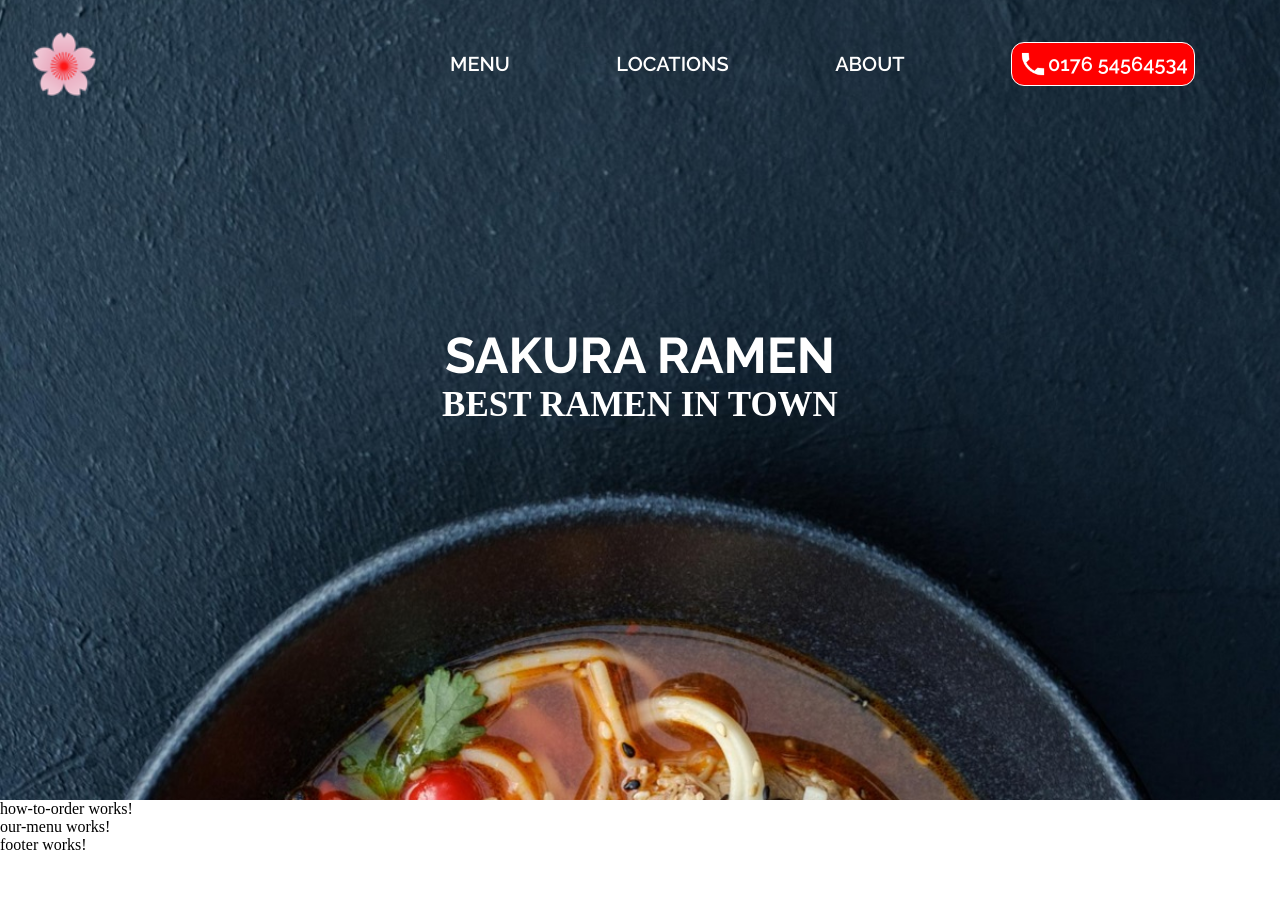
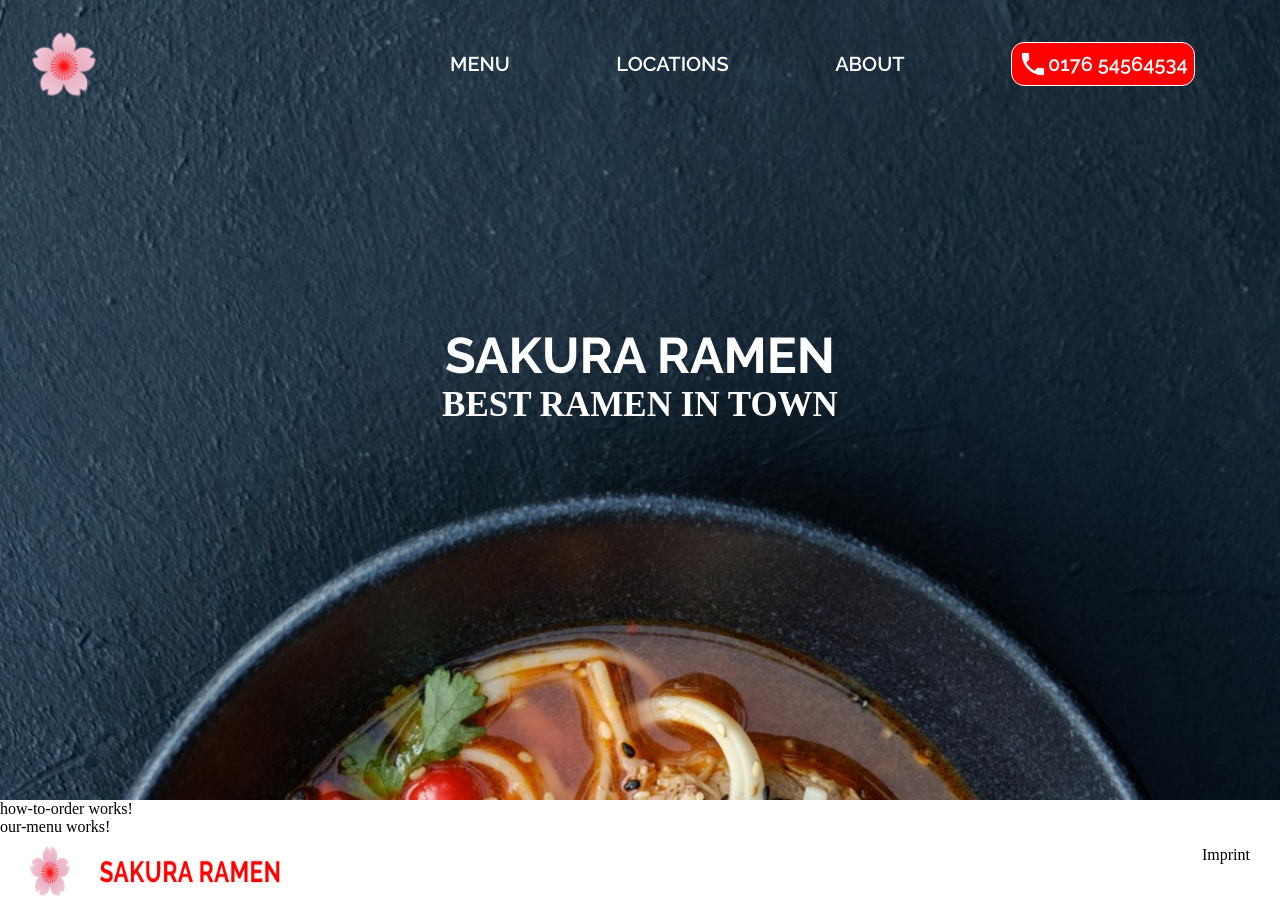
Before and after one commit to Ama-kon/Test-Angular-, an Angular app: page / in a window 1280 px wide. Before the commit the page ends 854 px from the top, so only its background shows below. Built offline with nearby package versions, Linux system fonts and the light colour scheme.

Commit message:
footer styling & content

```diff
--- a/src/app/shared/components/footer/footer.component.html
+++ b/src/app/shared/components/footer/footer.component.html
@@ -1 +1,4 @@
-<p>footer works!</p>
+<footer>
+  <img src="./../../../../assets/img/saklogo.png" alt="logo" />
+  <a href="imprint">Imprint</a>
+</footer>
--- a/src/app/shared/components/footer/footer.component.scss
+++ b/src/app/shared/components/footer/footer.component.scss
@@ -0,0 +1,13 @@
+footer {
+    display: flex;
+    justify-content: space-between;
+    padding: 10px 30px;
+    img {
+        width: 250px;
+        height: 50px;
+    }
+    a {
+        text-decoration: none;
+        color: black;
+    }
+}
```
